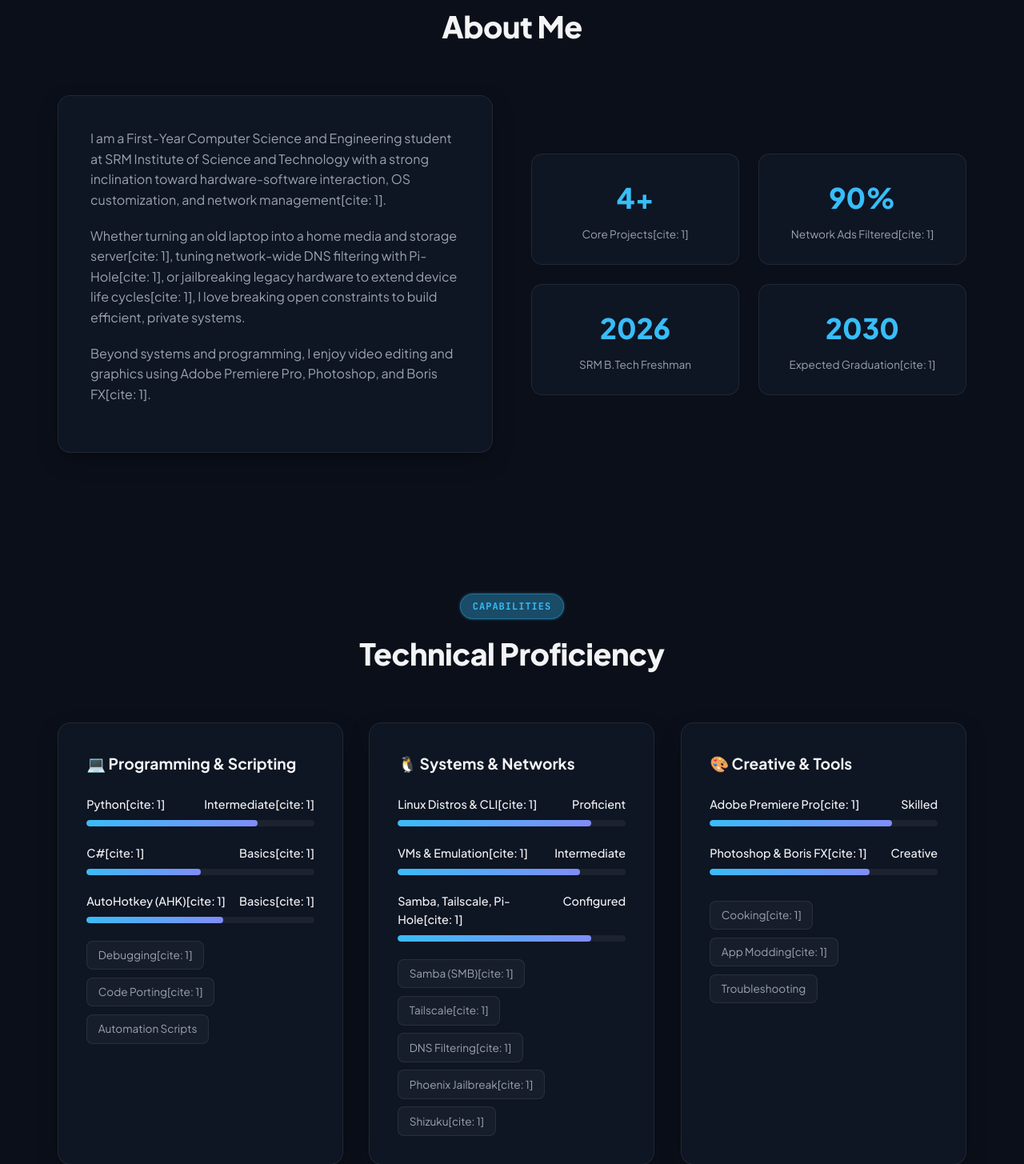
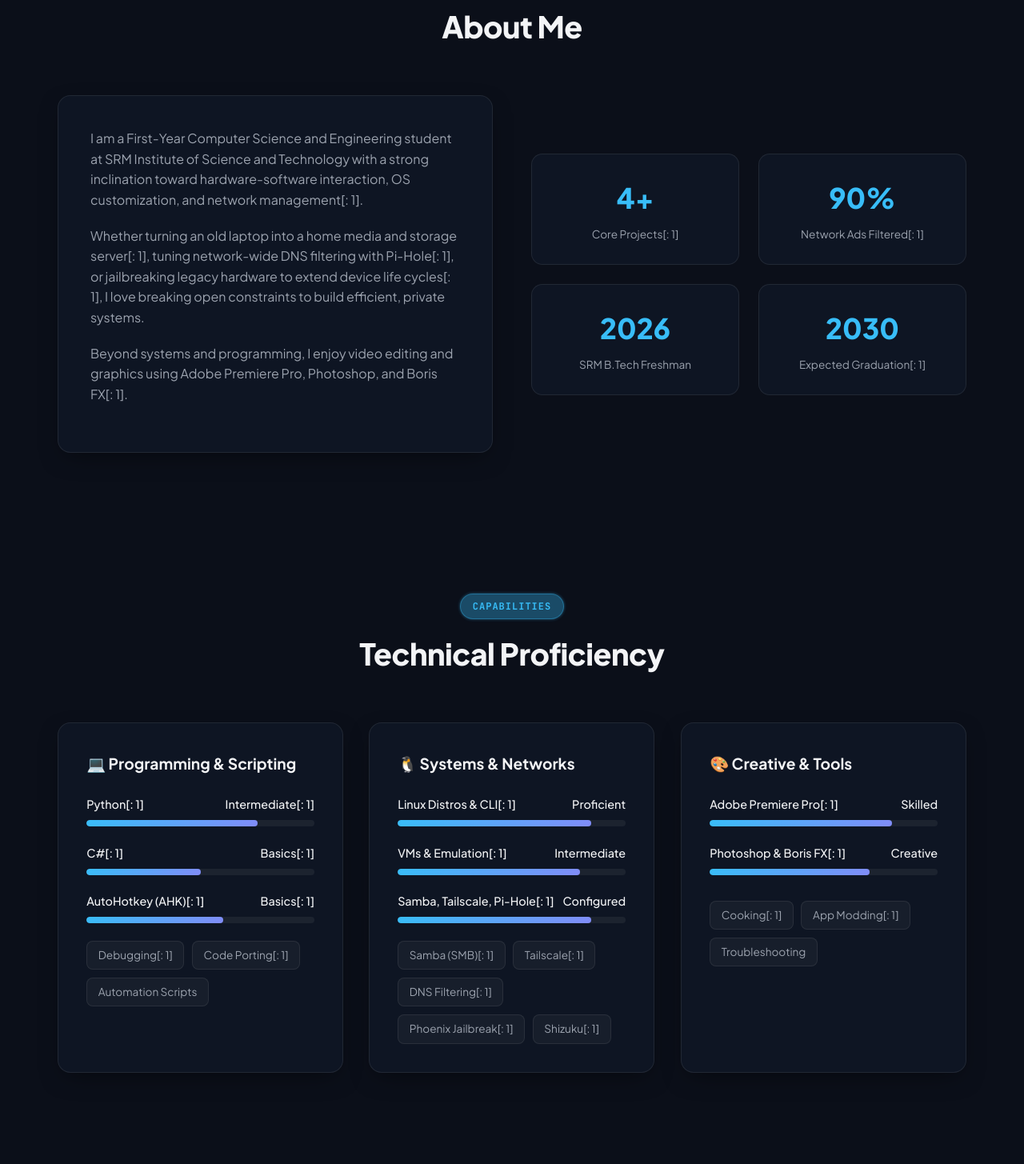
Before and after one commit to NOTglue/NOTglue.github.io, a plain HTML site: page index.html in a window 1280 px wide. Shown: the part 946-2401 px from the top of the page at 80% size. Drawn offline with Linux system fonts and the light colour scheme.

Commit message:
Update index.html

```diff
--- a/index.html
+++ b/index.html
@@ -52,7 +52,7 @@
           Specializing in <span class="typewriter-text" id="typewriter"></span>
         </div>
         <p class="hero-desc">
-          B.Tech Computer Science student at SRM Institute of Science and Technology[cite: 1]. Passionate about self-hosting[cite: 1], Linux administration[cite: 1], reverse engineering[cite: 1], and low-level app optimization[cite: 1].
+          B.Tech Computer Science student at SRM Institute of Science and Technology. Passionate about self-hosting, Linux administration[: 1], reverse engineering[: 1], and low-level app optimization[: 1].
         </p>
         <div class="hero-btns">
           <a href="#projects" class="btn btn-primary">View Projects</a>
@@ -101,23 +101,23 @@
       <div class="about-grid">
         <div class="about-card">
           <p>
-            I am a First-Year Computer Science and Engineering student at SRM Institute of Science and Technology with a strong inclination toward hardware-software interaction, OS customization, and network management[cite: 1].
+            I am a First-Year Computer Science and Engineering student at SRM Institute of Science and Technology with a strong inclination toward hardware-software interaction, OS customization, and network management[: 1].
           </p>
           <p>
-            Whether turning an old laptop into a home media and storage server[cite: 1], tuning network-wide DNS filtering with Pi-Hole[cite: 1], or jailbreaking legacy hardware to extend device life cycles[cite: 1], I love breaking open constraints to build efficient, private systems.
+            Whether turning an old laptop into a home media and storage server[: 1], tuning network-wide DNS filtering with Pi-Hole[: 1], or jailbreaking legacy hardware to extend device life cycles[: 1], I love breaking open constraints to build efficient, private systems.
           </p>
           <p>
-            Beyond systems and programming, I enjoy video editing and graphics using Adobe Premiere Pro, Photoshop, and Boris FX[cite: 1].
+            Beyond systems and programming, I enjoy video editing and graphics using Adobe Premiere Pro, Photoshop, and Boris FX[: 1].
           </p>
         </div>
         <div class="about-stats">
           <div class="stat-box">
             <span class="stat-number">4+</span>
-            <span class="stat-label">Core Projects[cite: 1]</span>
+            <span class="stat-label">Core Projects[: 1]</span>
           </div>
           <div class="stat-box">
             <span class="stat-number">90%</span>
-            <span class="stat-label">Network Ads Filtered[cite: 1]</span>
+            <span class="stat-label">Network Ads Filtered[: 1]</span>
           </div>
           <div class="stat-box">
             <span class="stat-number">2026</span>
@@ -125,7 +125,7 @@
           </div>
           <div class="stat-box">
             <span class="stat-number">2030</span>
-            <span class="stat-label">Expected Graduation[cite: 1]</span>
+            <span class="stat-label">Expected Graduation[: 1]</span>
           </div>
         </div>
       </div>
@@ -144,8 +144,8 @@
 
           <div class="skill-item">
             <div class="skill-info">
-              <span>Python[cite: 1]</span>
-              <span>Intermediate[cite: 1]</span>
+              <span>Python[: 1]</span>
+              <span>Intermediate[: 1]</span>
             </div>
             <div class="skill-bar-track">
               <div class="skill-bar-fill" data-progress="75%"></div>
@@ -154,8 +154,8 @@
 
           <div class="skill-item">
             <div class="skill-info">
-              <span>C#[cite: 1]</span>
-              <span>Basics[cite: 1]</span>
+              <span>C#[: 1]</span>
+              <span>Basics[: 1]</span>
             </div>
             <div class="skill-bar-track">
               <div class="skill-bar-fill" data-progress="50%"></div>
@@ -164,8 +164,8 @@
 
           <div class="skill-item">
             <div class="skill-info">
-              <span>AutoHotkey (AHK)[cite: 1]</span>
-              <span>Basics[cite: 1]</span>
+              <span>AutoHotkey (AHK)[: 1]</span>
+              <span>Basics[: 1]</span>
             </div>
             <div class="skill-bar-track">
               <div class="skill-bar-fill" data-progress="60%"></div>
@@ -173,8 +173,8 @@
           </div>
 
           <div class="tags-container">
-            <span class="tag-badge">Debugging[cite: 1]</span>
-            <span class="tag-badge">Code Porting[cite: 1]</span>
+            <span class="tag-badge">Debugging[: 1]</span>
+            <span class="tag-badge">Code Porting[: 1]</span>
             <span class="tag-badge">Automation Scripts</span>
           </div>
         </div>
@@ -184,7 +184,7 @@
 
           <div class="skill-item">
             <div class="skill-info">
-              <span>Linux Distros & CLI[cite: 1]</span>
+              <span>Linux Distros & CLI[: 1]</span>
               <span>Proficient</span>
             </div>
             <div class="skill-bar-track">
@@ -194,7 +194,7 @@
 
           <div class="skill-item">
             <div class="skill-info">
-              <span>VMs & Emulation[cite: 1]</span>
+              <span>VMs & Emulation[: 1]</span>
               <span>Intermediate</span>
             </div>
             <div class="skill-bar-track">
@@ -204,7 +204,7 @@
 
           <div class="skill-item">
             <div class="skill-info">
-              <span>Samba, Tailscale, Pi-Hole[cite: 1]</span>
+              <span>Samba, Tailscale, Pi-Hole[: 1]</span>
               <span>Configured</span>
             </div>
             <div class="skill-bar-track">
@@ -213,11 +213,11 @@
           </div>
 
           <div class="tags-container">
-            <span class="tag-badge">Samba (SMB)[cite: 1]</span>
-            <span class="tag-badge">Tailscale[cite: 1]</span>
-            <span class="tag-badge">DNS Filtering[cite: 1]</span>
-            <span class="tag-badge">Phoenix Jailbreak[cite: 1]</span>
-            <span class="tag-badge">Shizuku[cite: 1]</span>
+            <span class="tag-badge">Samba (SMB)[: 1]</span>
+            <span class="tag-badge">Tailscale[: 1]</span>
+            <span class="tag-badge">DNS Filtering[: 1]</span>
+            <span class="tag-badge">Phoenix Jailbreak[: 1]</span>
+            <span class="tag-badge">Shizuku[: 1]</span>
           </div>
         </div>
 
@@ -226,7 +226,7 @@
 
           <div class="skill-item">
             <div class="skill-info">
-              <span>Adobe Premiere Pro[cite: 1]</span>
+              <span>Adobe Premiere Pro[: 1]</span>
               <span>Skilled</span>
             </div>
             <div class="skill-bar-track">
@@ -236,7 +236,7 @@
 
           <div class="skill-item">
             <div class="skill-info">
-              <span>Photoshop & Boris FX[cite: 1]</span>
+              <span>Photoshop & Boris FX[: 1]</span>
               <span>Creative</span>
             </div>
             <div class="skill-bar-track">
@@ -245,8 +245,8 @@
           </div>
 
           <div class="tags-container" style="margin-top: 2rem;">
-            <span class="tag-badge">Cooking[cite: 1]</span>
-            <span class="tag-badge">App Modding[cite: 1]</span>
+            <span class="tag-badge">Cooking[: 1]</span>
+            <span class="tag-badge">App Modding[: 1]</span>
             <span class="tag-badge">Troubleshooting</span>
           </div>
         </div>
@@ -265,10 +265,10 @@
         <div class="project-card">
           <div class="project-banner">🖥️</div>
           <div class="project-content">
-            <span class="project-time">2025[cite: 1]</span>
+            <span class="project-time">2025[: 1]</span>
             <h3 class="project-name">Linux Home Server</h3>
             <p class="project-desc">
-              Repurposed an old laptop with Linux to build a robust local server[cite: 1]. Hosted JellyFin for streaming movies/shows, configured Samba (SMB) shares for file storage, and integrated Tailscale for seamless LAN/WAN remote access[cite: 1].
+              Repurposed an old laptop with Linux to build a robust local server[: 1]. Hosted JellyFin for streaming movies/shows, configured Samba (SMB) shares for file storage, and integrated Tailscale for seamless LAN/WAN remote access[: 1].
             </p>
             <div class="project-tags">
               <span class="project-pill">Linux</span>
@@ -282,10 +282,10 @@
         <div class="project-card">
           <div class="project-banner">🛡️</div>
           <div class="project-content">
-            <span class="project-time">January, 2026[cite: 1]</span>
+            <span class="project-time">January, 2026[: 1]</span>
             <h3 class="project-name">Custom Pi-Hole DNS</h3>
             <p class="project-desc">
-              Constructed a network-wide DNS sinkhole on the home server using Pi-Hole[cite: 1]. Blocks ads on 90% of visited websites across connected devices via router configuration adjustments[cite: 1].
+              Constructed a network-wide DNS sinkhole on the home server using Pi-Hole[: 1]. Blocks ads on 90% of visited websites across connected devices via router configuration adjustments[: 1].
             </p>
             <div class="project-tags">
               <span class="project-pill">Pi-Hole</span>
@@ -299,10 +299,10 @@
         <div class="project-card">
           <div class="project-banner">📱</div>
           <div class="project-content">
-            <span class="project-time">May, 2026[cite: 1]</span>
+            <span class="project-time">May, 2026[: 1]</span>
             <h3 class="project-name">iPad Mini Phoenix Jailbreak</h3>
             <p class="project-desc">
-              Restored usability to an end-of-life iPad Mini using Phoenix Jailbreak[cite: 1]. Enabled third-party modifications and semi-untethered tweaks allowing modern application support up to 2023[cite: 1].
+              Restored usability to an end-of-life iPad Mini using Phoenix Jailbreak[: 1]. Enabled third-party modifications and semi-untethered tweaks allowing modern application support up to 2023[: 1].
             </p>
             <div class="project-tags">
               <span class="project-pill">iOS</span>
@@ -315,10 +315,10 @@
         <div class="project-card">
           <div class="project-banner">⚙️</div>
           <div class="project-content">
-            <span class="project-time">Present, 2026[cite: 1]</span>
+            <span class="project-time">Present, 2026[: 1]</span>
             <h3 class="project-name">App Optimization & Modding</h3>
             <p class="project-desc">
-              Researching emulation binaries, porting unofficial code modifications, and pushing Android OS capabilities without root access through tools like Shizuku and non-invasive system tweaks[cite: 1].
+              Researching emulation binaries, porting unofficial code modifications, and pushing Android OS capabilities without root access through tools like Shizuku and non-invasive system tweaks[: 1].
             </p>
             <div class="project-tags">
               <span class="project-pill">Android</span>
@@ -344,12 +344,12 @@
           <div class="timeline-marker"></div>
           <div class="timeline-card">
             <div class="timeline-header">
-              <h3 class="timeline-title">B.Tech in Computer Science and Engineering[cite: 1]</h3>
-              <span class="timeline-date">2026 – 2030[cite: 1]</span>
+              <h3 class="timeline-title">B.Tech in Computer Science and Engineering[: 1]</h3>
+              <span class="timeline-date">2026 – 2030[: 1]</span>
             </div>
-            <div class="timeline-institution">SRM Institute of Science and Technology, Chennai[cite: 1]</div>
+            <div class="timeline-institution">SRM Institute of Science and Technology, Chennai[: 1]</div>
             <p style="color: var(--text-muted); font-size: 0.9rem;">
-              First Year, Section C[cite: 1]. Building foundational knowledge in programming, systems architecture, and computing principles.
+              First Year, Section C[: 1]. Building foundational knowledge in programming, systems architecture, and computing principles.
             </p>
           </div>
         </div>
@@ -372,7 +372,7 @@
             <div class="contact-icon">📧</div>
             <div>
               <div class="contact-label">Email</div>
-              <a href="mailto:navesree31f@gmail.com" class="contact-val">navesree31f@gmail.com[cite: 1]</a>
+              <a href="mailto:navesree31f@gmail.com" class="contact-val">navesree31f@gmail.com[: 1]</a>
             </div>
           </div>
 
@@ -380,7 +380,7 @@
             <div class="contact-icon">📞</div>
             <div>
               <div class="contact-label">Phone</div>
-              <a href="tel:6374726328" class="contact-val">+91 6374726328[cite: 1]</a>
+              <a href="tel:6374726328" class="contact-val">+91 6374726328[: 1]</a>
             </div>
           </div>
 
@@ -388,7 +388,7 @@
             <div class="contact-icon">🐙</div>
             <div>
               <div class="contact-label">GitHub</div>
-              <a href="https://github.com/NOTglue" target="_blank" rel="noopener noreferrer" class="contact-val">github.com/NOTglue[cite: 1]</a>
+              <a href="https://github.com/NOTglue" target="_blank" rel="noopener noreferrer" class="contact-val">github.com/NOTglue[: 1]</a>
             </div>
           </div>
 
@@ -404,7 +404,7 @@
             <div class="contact-icon">📍</div>
             <div>
               <div class="contact-label">Location</div>
-              <div class="contact-val">Chennai, Tamil Nadu, India[cite: 1]</div>
+              <div class="contact-val">Chennai, Tamil Nadu, India[: 1]</div>
             </div>
           </div>
         </div>
```
